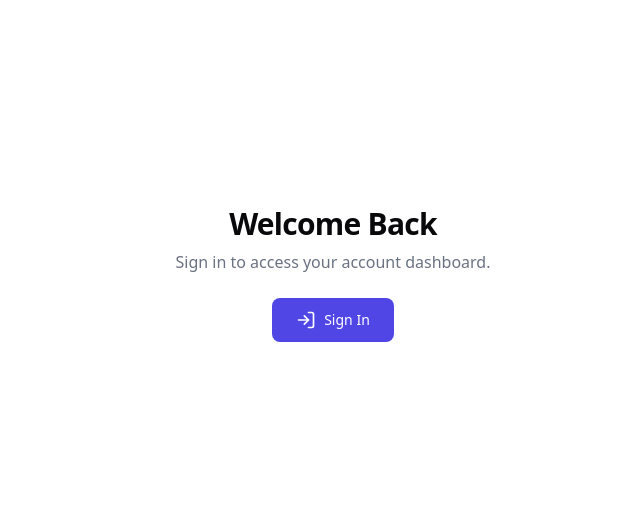
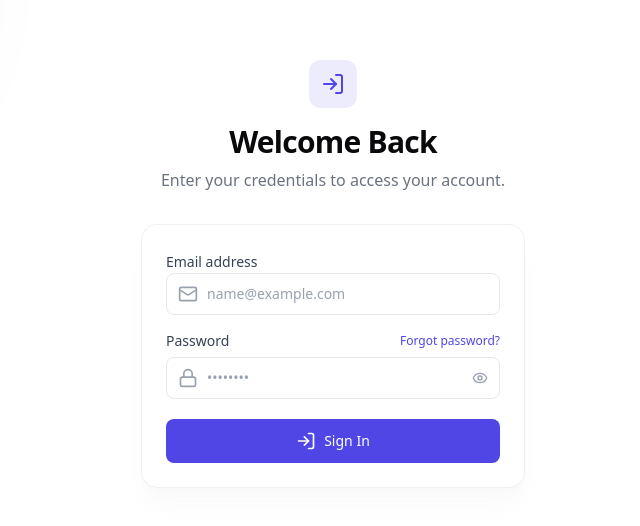
Before and after one commit to A-Sumani13/dummy-repo, a React (Vite) app: page / in a window 1280 px wide. Shown: the part 126-652 px from the top of the page, without its empty margins (307-947 px from the left). Built offline with nearby package versions, Linux system fonts and the light colour scheme.

Commit message:
chore: finalize changes for "add some features in it. dont commit or push any chnages and dont raise "

```diff
--- a/src/App.tsx
+++ b/src/App.tsx
@@ -1,15 +1,22 @@
-import { LoginButton } from './components/LoginButton';
+import { LoginForm } from './components/LoginForm';
 
 function App() {
   return (
-    <div className="flex min-h-screen items-center justify-center bg-[var(--background)] p-4">
-      <div className="flex flex-col items-center gap-6 text-center">
-        <div className="space-y-2">
+    <div className="flex min-h-screen items-center justify-center bg-[var(--background)] p-4 relative overflow-hidden">
+      {/* Subtle background decoration */}
+      <div className="absolute top-[-10%] left-[-10%] h-96 w-96 rounded-full bg-[var(--primary)] opacity-5 blur-3xl dark:opacity-10" />
+      <div className="absolute bottom-[-10%] right-[-10%] h-96 w-96 rounded-full bg-[var(--primary)] opacity-5 blur-3xl dark:opacity-10" />
+
+      <div className="relative z-10 flex w-full flex-col items-center gap-8">
+        <div className="space-y-2 text-center">
+          <div className="inline-flex h-12 w-12 items-center justify-center rounded-xl bg-[var(--primary)]/10 text-[var(--primary)] mb-4">
+            <svg xmlns="http://www.w3.org/2000/svg" width="24" height="24" viewBox="0 0 24 24" fill="none" stroke="currentColor" strokeWidth="2" strokeLinecap="round" strokeLinejoin="round"><path d="M15 3h4a2 2 0 0 1 2 2v14a2 2 0 0 1-2 2h-4"/><polyline points="10 17 15 12 10 7"/><line x1="15" x2="3" y1="12" y2="12"/></svg>
+          </div>
           <h1 className="text-3xl font-bold tracking-tight text-[var(--foreground)]">Welcome Back</h1>
-          <p className="text-gray-500 dark:text-gray-400">Sign in to access your account dashboard.</p>
+          <p className="text-gray-500 dark:text-gray-400">Enter your credentials to access your account.</p>
         </div>
 
-        <LoginButton />
+        <LoginForm />
       </div>
     </div>
   );
--- a/src/components/LoginButton.tsx
+++ b/src/components/LoginButton.tsx
@@ -1,33 +1,29 @@
-import { LogIn } from 'lucide-react';
-import { useState } from 'react';
+import { LogIn, Check } from 'lucide-react';
+import type { ButtonHTMLAttributes } from 'react';
 
-export function LoginButton() {
-  const [isLoading, setIsLoading] = useState(false);
+interface LoginButtonProps extends ButtonHTMLAttributes<HTMLButtonElement> {
+  isLoading?: boolean;
+  isSuccess?: boolean;
+}
 
-  const handleLogin = () => {
-    setIsLoading(true);
-    // Simulate login process
-    setTimeout(() => {
-      setIsLoading(false);
-      alert('Login successful!');
-    }, 1500);
-  };
-
+export function LoginButton({ isLoading, isSuccess, className = '', ...props }: LoginButtonProps) {
   return (
     <button
-      onClick={handleLogin}
-      disabled={isLoading}
-      className="group relative inline-flex items-center justify-center gap-2 overflow-hidden rounded-lg bg-[var(--primary)] px-6 py-3 text-sm font-medium text-white transition-all hover:bg-[var(--primary-hover)] hover:ring-2 hover:ring-[var(--primary)] hover:ring-offset-2 hover:ring-offset-[var(--background)] focus:outline-none focus:ring-2 focus:ring-[var(--primary)] focus:ring-offset-2 focus:ring-offset-[var(--background)] disabled:pointer-events-none disabled:opacity-70"
+      {...props}
+      disabled={isLoading || isSuccess || props.disabled}
+      className={`group relative inline-flex w-full items-center justify-center gap-2 overflow-hidden rounded-lg bg-[var(--primary)] px-6 py-3 text-sm font-medium text-white transition-all hover:bg-[var(--primary-hover)] hover:ring-2 hover:ring-[var(--primary)] hover:ring-offset-2 hover:ring-offset-[var(--background)] focus:outline-none focus:ring-2 focus:ring-[var(--primary)] focus:ring-offset-2 focus:ring-offset-[var(--background)] disabled:pointer-events-none disabled:opacity-70 ${className}`}
     >
       {isLoading ? (
         <div className="h-5 w-5 animate-spin rounded-full border-2 border-white border-t-transparent" />
+      ) : isSuccess ? (
+        <Check className="h-5 w-5 animate-scale-in" />
       ) : (
         <LogIn className="h-5 w-5 transition-transform group-hover:-translate-x-1" />
       )}
-      <span>{isLoading ? 'Logging in...' : 'Sign In'}</span>
+      <span>{isLoading ? 'Authenticating...' : isSuccess ? 'Welcome Back!' : 'Sign In'}</span>
 
       {/* Decorative hover effect */}
-      <div className="absolute inset-0 -z-10 bg-gradient-to-r from-transparent via-white/10 to-transparent translate-x-[-100%] group-hover:animate-[shimmer_1.5s_infinite]" />
+      <div className="absolute inset-0 -z-10 bg-gradient-to-r from-transparent via-white/10 to-transparent translate-x-[-100%] group-hover:animate-shimmer" />
     </button>
   );
 }
--- /dev/null
+++ b/src/components/LoginForm.tsx
@@ -0,0 +1,115 @@
+import { useState } from 'react';
+import { Mail, Lock, Eye, EyeOff, AlertCircle } from 'lucide-react';
+import { LoginButton } from './LoginButton';
+
+export function LoginForm() {
+  const [email, setEmail] = useState('');
+  const [password, setPassword] = useState('');
+  const [showPassword, setShowPassword] = useState(false);
+
+  const [isLoading, setIsLoading] = useState(false);
+  const [isSuccess, setIsSuccess] = useState(false);
+  const [error, setError] = useState('');
+  const [isShaking, setIsShaking] = useState(false);
+
+  const triggerShake = () => {
+    setIsShaking(true);
+    setTimeout(() => setIsShaking(false), 500);
+  };
+
+  const handleSubmit = (e: React.FormEvent) => {
+    e.preventDefault();
+    setError('');
+
+    if (!email || !password) {
+      setError('Please fill in all fields');
+      triggerShake();
+      return;
+    }
+
+    if (!/^[\w-\.]+@([\w-]+\.)+[\w-]{2,4}$/.test(email)) {
+      setError('Please enter a valid email address');
+      triggerShake();
+      return;
+    }
+
+    setIsLoading(true);
+    // Simulate authentication
+    setTimeout(() => {
+      setIsLoading(false);
+      setIsSuccess(true);
+
+      // Reset form after showing success state
+      setTimeout(() => {
+        setIsSuccess(false);
+        setEmail('');
+        setPassword('');
+      }, 2000);
+    }, 1500);
+  };
+
+  return (
+    <form
+      onSubmit={handleSubmit}
+      className={`w-full max-w-sm space-y-5 rounded-2xl border border-gray-200/60 bg-white/50 p-6 shadow-xl shadow-gray-200/20 backdrop-blur-xl dark:border-gray-800/60 dark:bg-gray-950/50 dark:shadow-black/40 ${isShaking ? 'animate-shake' : ''}`}
+    >
+      <div className="space-y-4">
+        <div className="space-y-1.5">
+          <label htmlFor="email" className="text-sm font-medium text-gray-700 dark:text-gray-300">
+            Email address
+          </label>
+          <div className="relative">
+            <Mail className="absolute left-3 top-1/2 h-5 w-5 -translate-y-1/2 text-gray-400 transition-colors peer-focus:text-[var(--primary)]" />
+            <input
+              id="email"
+              type="email"
+              value={email}
+              onChange={(e) => setEmail(e.target.value)}
+              placeholder="name@example.com"
+              className="peer w-full rounded-lg border border-gray-200 bg-white py-2.5 pl-10 pr-4 text-sm outline-none transition-all placeholder:text-gray-400 focus:border-[var(--primary)] focus:ring-1 focus:ring-[var(--primary)] dark:border-gray-800 dark:bg-gray-900 dark:text-white dark:placeholder:text-gray-500"
+            />
+          </div>
+        </div>
+
+        <div className="space-y-1.5">
+          <div className="flex items-center justify-between">
+            <label htmlFor="password" className="text-sm font-medium text-gray-700 dark:text-gray-300">
+              Password
+            </label>
+            <a href="#" className="text-xs font-medium text-[var(--primary)] hover:text-[var(--primary-hover)]">
+              Forgot password?
+            </a>
+          </div>
+          <div className="relative">
+            <Lock className="absolute left-3 top-1/2 h-5 w-5 -translate-y-1/2 text-gray-400 transition-colors peer-focus:text-[var(--primary)]" />
+            <input
+              id="password"
+              type={showPassword ? 'text' : 'password'}
+              value={password}
+              onChange={(e) => setPassword(e.target.value)}
+              placeholder="••••••••"
+              className="peer w-full rounded-lg border border-gray-200 bg-white py-2.5 pl-10 pr-10 text-sm outline-none transition-all placeholder:text-gray-400 focus:border-[var(--primary)] focus:ring-1 focus:ring-[var(--primary)] dark:border-gray-800 dark:bg-gray-900 dark:text-white dark:placeholder:text-gray-500"
+            />
+            <button
+              type="button"
+              onClick={() => setShowPassword(!showPassword)}
+              className="absolute right-3 top-1/2 -translate-y-1/2 rounded-md text-gray-400 hover:text-gray-600 focus:outline-none focus:ring-2 focus:ring-[var(--primary)] dark:hover:text-gray-300"
+              aria-label={showPassword ? 'Hide password' : 'Show password'}
+            >
+              {showPassword ? <EyeOff className="h-4 w-4" /> : <Eye className="h-4 w-4" />}
+            </button>
+          </div>
+        </div>
+      </div>
+
+      {error && (
+        <div className="flex items-center gap-2 rounded-md bg-red-50 p-3 text-sm text-red-600 dark:bg-red-950/50 dark:text-red-400">
+          <AlertCircle className="h-4 w-4 shrink-0" />
+          <span>{error}</span>
+        </div>
+      )}
+
+      <LoginButton isLoading={isLoading} isSuccess={isSuccess} type="submit" />
+    </form>
+  );
+}
--- a/src/index.css
+++ b/src/index.css
@@ -2,10 +2,23 @@
 
 @theme {
   --animate-shimmer: shimmer 2s infinite;
+  --animate-shake: shake 0.5s cubic-bezier(.36,.07,.19,.97) both;
+  --animate-scale-in: scale-in 0.2s ease-out;
+
   @keyframes shimmer {
     100% {
       transform: translateX(100%);
     }
+  }
+  @keyframes shake {
+    10%, 90% { transform: translate3d(-1px, 0, 0); }
+    20%, 80% { transform: translate3d(2px, 0, 0); }
+    30%, 50%, 70% { transform: translate3d(-4px, 0, 0); }
+    40%, 60% { transform: translate3d(4px, 0, 0); }
+  }
+  @keyframes scale-in {
+    from { transform: scale(0); opacity: 0; }
+    to { transform: scale(1); opacity: 1; }
   }
 }
 
```
